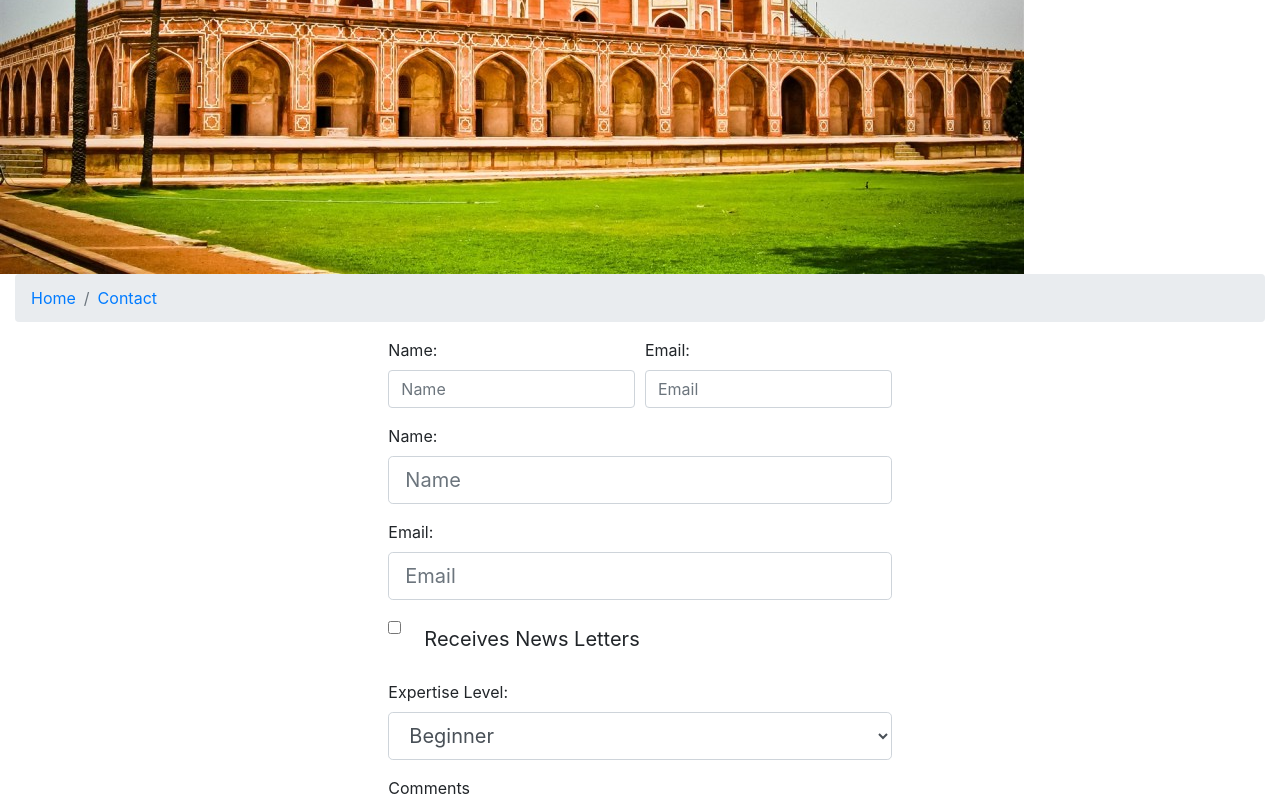
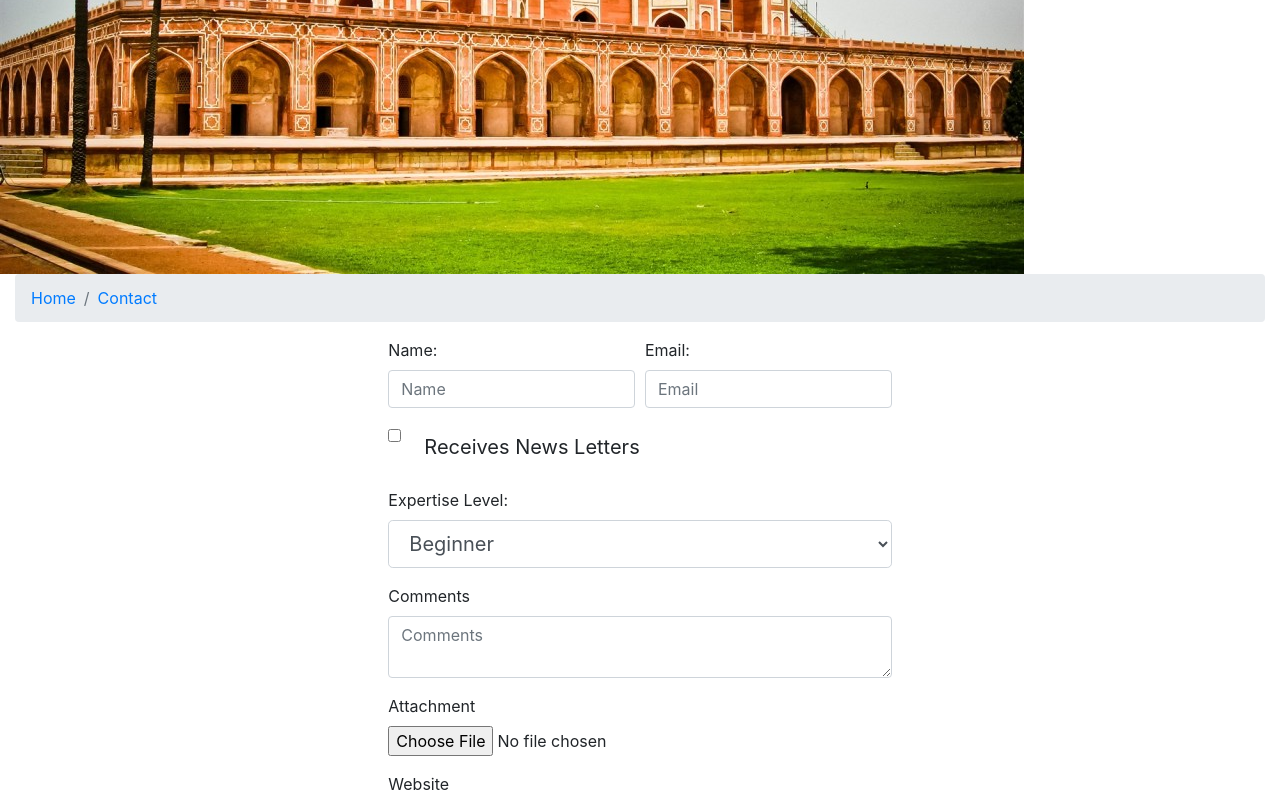
Before and after one commit to skyelele/bootstrap-realtime-project, a website: page contact.html in a window 1280 px wide. Shown: the part 426-1226 px from the top of the page. Drawn offline with nearby package versions, Linux system fonts and the light colour scheme.

Commit message:
updated contact.html page

```diff
--- a/contact.html
+++ b/contact.html
@@ -81,14 +81,6 @@
                                 <input type="email" id="txtEmail" class="form-control" placeholder="Email">
                             </div>
                         </div>
-                        <div class="form-group">
-                            <label for="txtName">Name:</label>
-                            <input type="text" id="txtName" class="form-control form-control-lg" placeholder="Name">
-                        </div>
-                        <div class="form-group">
-                            <label for="txtEmail">Email:</label>
-                            <input type="email" id="txtEmail" class="form-control form-control-lg" placeholder="Email">
-                        </div>
                         <div class="form-group form-check">
                             <input type="checkbox" id="chkReceiveNewsLetters" class="form-check-input">
                             <label for="chkReceiveNewsLetters" class="form-check-label form-control-lg">Receives News Letters</label>
```
